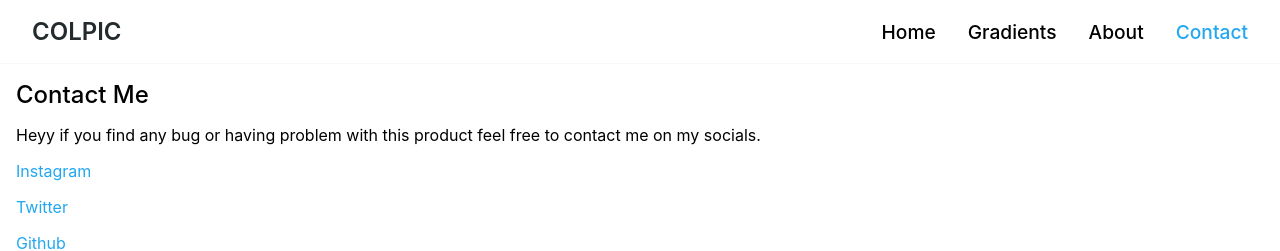
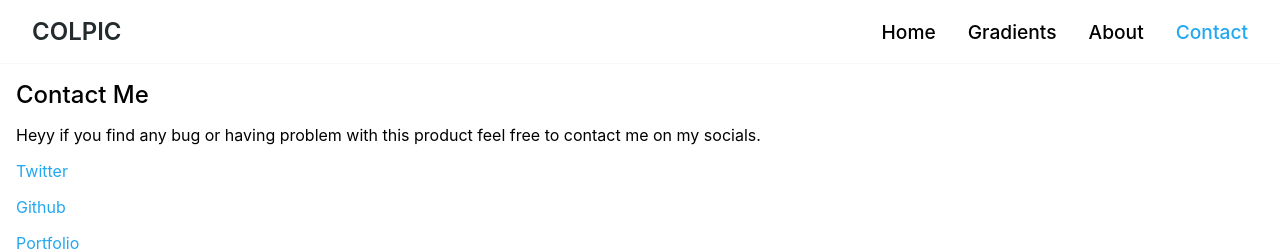
Before and after one commit to pushkarydv/colpic, a React (Create React App) app: page /contact in a window 1280 px wide. Shown: the top 251 px of the page. Built offline with nearby package versions, Linux system fonts and the light colour scheme.

Commit message:
Update Contact.js

```diff
--- a/src/pages/Contact.js
+++ b/src/pages/Contact.js
@@ -11,7 +11,6 @@ export default function Contact() {
         Heyy if you find any bug or having problem with this product feel free
         to contact me on my socials.
       </p>
-      <GoA name="Instagram" link="https://instagram.com/pushkaryadav_" />
       <GoA name="Twitter" link="https://twitter.com/pushkaryadav_" />
       <GoA name="Github" link="https://github.com/pushkarydv" />
       <GoA name="Portfolio" link="https://pushkaryadav.netlify.app/" />
```
